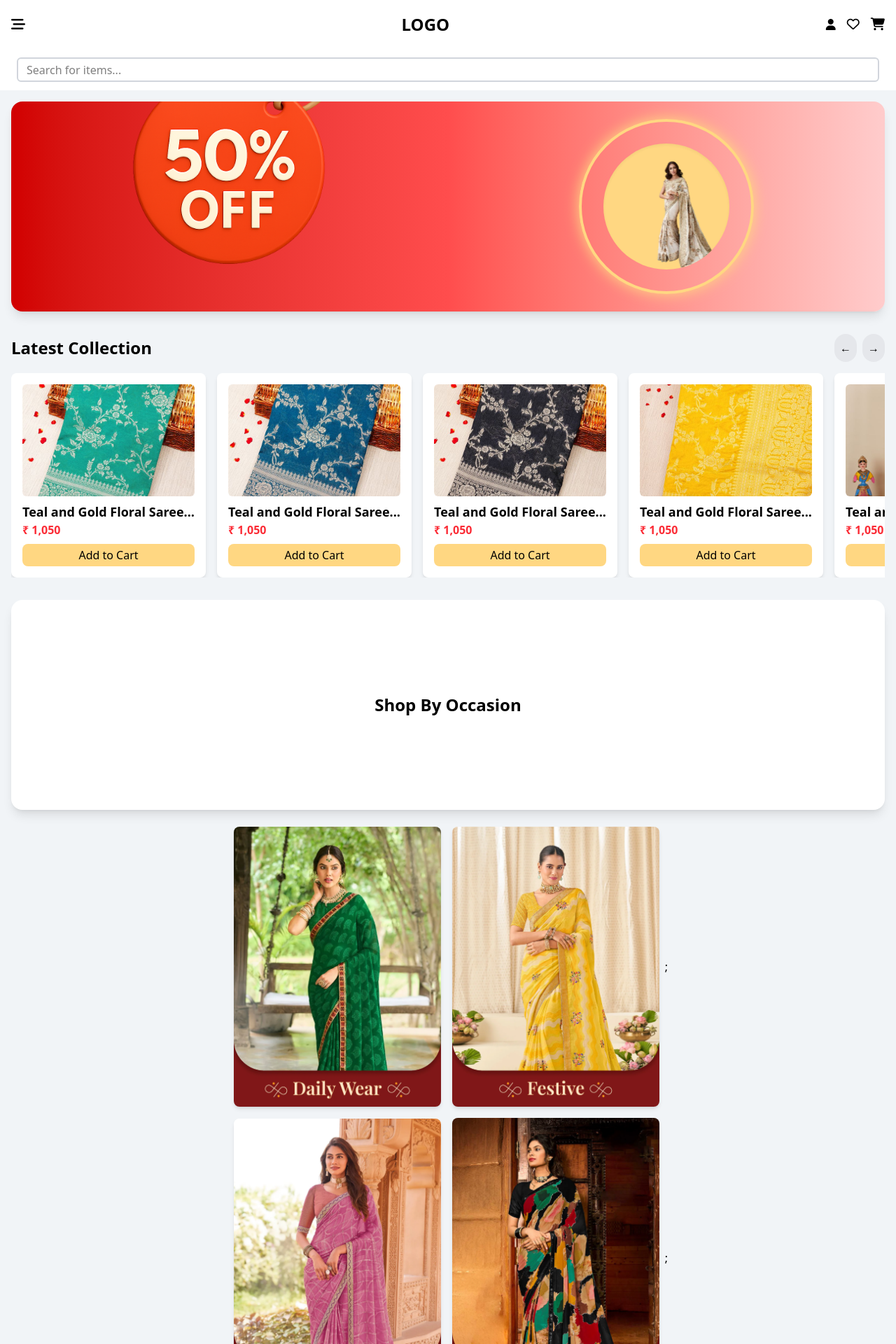
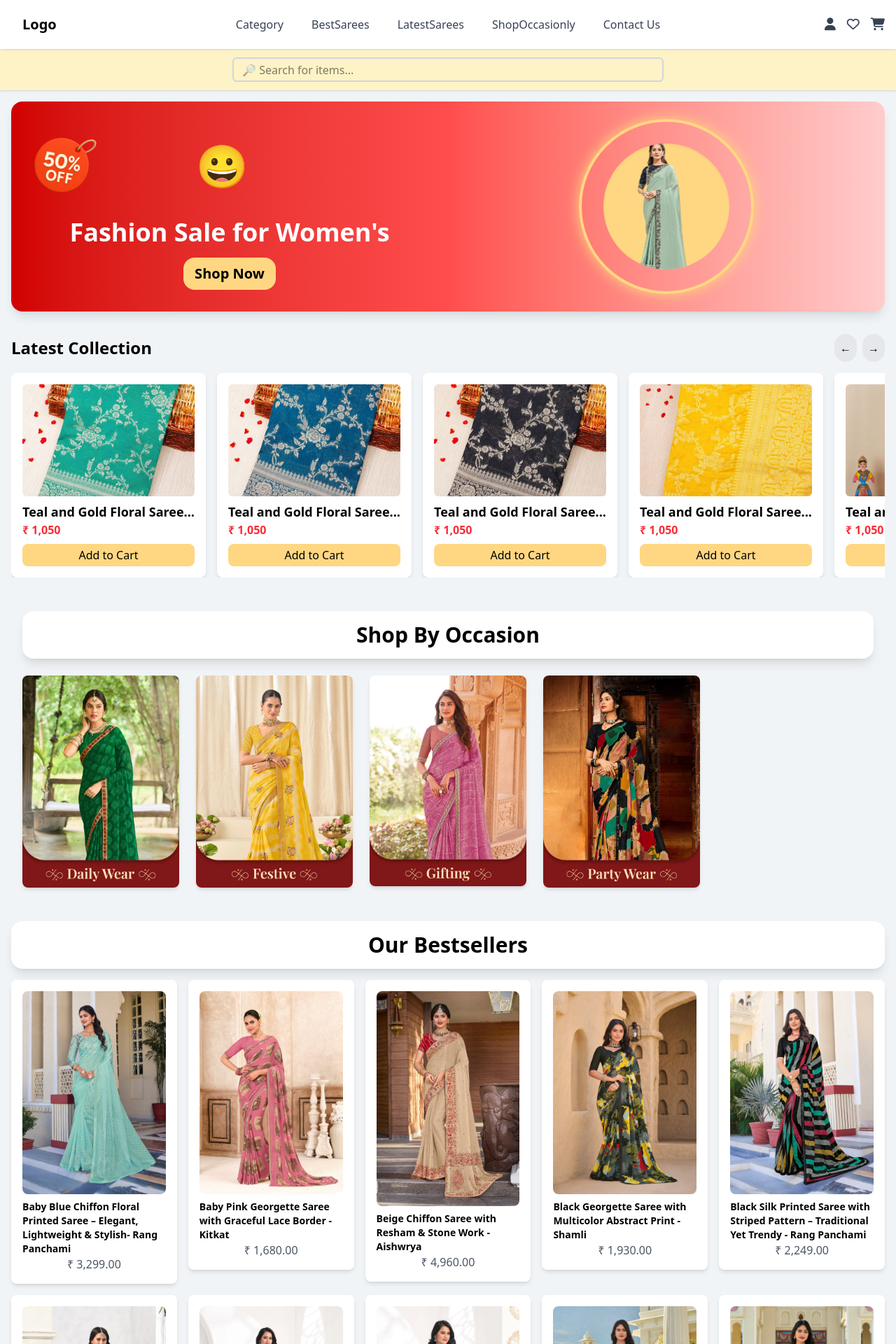
Before and after one commit to Sneh-a123/E-commerce-website, a React (Vite) app: page / in a window 1280 px wide. Shown: the top 1920 px of the page at 70% size. Built offline with nearby package versions, Linux system fonts and the light colour scheme.

Commit message:
resposive on laptop size

```diff
--- a/index.html
+++ b/index.html
@@ -7,7 +7,7 @@
     <link rel="stylesheet" href="https://cdnjs.cloudflare.com/ajax/libs/font-awesome/6.7.2/css/all.min.css" integrity="sha512-Evv84Mr4kqVGRNSgIGL/F/aIDqQb7xQ2vcrdIwxfjThSH8CSR7PBEakCr51Ck+w+/U6swU2Im1vVX0SVk9ABhg==" crossorigin="anonymous" referrerpolicy="no-referrer" />
     <title>Vite + React</title>
   </head>
-  <body class="bg-[#f1f4f7]">
+  <body class="bg-[#f1f4f7] overflow-auto">
     <div id="root"></div>
     <script type="module" src="/src/main.jsx"></script>
   </body>
--- a/src/Header.jsx
+++ b/src/Header.jsx
@@ -4,29 +4,40 @@ const Header = () => {
   return (
     <>
       {/* Top Navigation Bar */}
-      <div className="bg-white w-full h-[70px] flex items-center justify-between px-4 py-5">
-        {/* Hamburger Icon - Visible only on small screens */}
-        <i className="fa-solid fa-bars-staggered text-xl block md:hidden"></i>
+      <div className="bg-white w-full h-[70px] flex items-center justify-between px-4 py-5 shadow relative">
 
-        {/* Logo */}
-        <h1 className="text-lg sm:text-xl md:text-2xl font-bold">LOGO</h1>
+        {/* LEFT SECTION - Hamburger + Logo */}
+        <div className=" p-4 flex justify-between items-center">
+          <div className="block lg:hidden">
+            <i className="fa-solid fa-bars-staggered text-xl text-red-500"></i>
+          </div>
+          <h1 className="text-xl font-bold">Logo</h1>
+        </div>
 
-        {/* Icons - Heart & Cart */}
-        <div className="flex items-center gap-4">
-            <i class="fa-solid fa-user"></i>
+
+        {/* CENTER MENU - only for large screens */}
+        <div className="hidden lg:flex items-center gap-10 text-sm md:text-base text-gray-700 font-medium absolute left-1/2 -translate-x-1/2">
+          <a href="#" className="hover:text-red-500 transition">Category</a>
+          <a href="#" className="hover:text-red-500 transition">BestSarees</a>
+          <a href="#" className="hover:text-red-500 transition">LatestSarees</a>
+          <a href="#" className="hover:text-red-500 transition">ShopOccasionly</a>
+          <a href="#" className="hover:text-red-500 transition">Contact Us</a>
+        </div>
+
+        {/* RIGHT ICONS */}
+        <div className="flex items-center gap-4 text-gray-700">
+          <i className="fa-solid fa-user text-base sm:text-lg"></i>
           <i className="fa-regular fa-heart text-base sm:text-lg"></i>
           <i className="fa-solid fa-cart-shopping text-base sm:text-lg"></i>
         </div>
       </div>
 
       {/* Search Bar */}
-      <div className="px-3 py-2 md:px-6 md:py-3 bg-white">
+      <div className="px-3 py-2 md:px-6 md:py-3 flex justify-center bg-amber-100 shadow-sm">
         <input
           type="text"
-          name="search"
-          id="search"
-          placeholder="Search for items..."
-          className="w-full h-[35px] px-3 border-2 border-gray-300 rounded-md text-sm md:text-base"
+          placeholder="🔎 Search for items..."
+          className="w-full md:w-[50%] h-[35px] px-3 border-2 border-gray-300 rounded-md text-sm md:text-base focus:outline-none focus:border-red-500"
         />
       </div>
     </>
--- a/src/Hero_section.jsx
+++ b/src/Hero_section.jsx
@@ -23,11 +23,16 @@ const Hero_section = () => {
 
     {/* Left Side */}
     <div className="w-full md:w-[50%] px-3 text-center flex flex-col items-center justify-center gap-4 py-4">
-      <img src={Tag} className="w-[60%] md:w-[70%]" alt="" />
-      <h1 className="font-bold text-xl md:text-2xl">Fashion Sale for Women's</h1>
-      <button className="bg-[#ffd782] font-semibold text-black px-4 py-2 text-[16px] md:text-[20px] rounded-2xl">
+      <div className="flex items-center justify-center md:justify-start ">
+        <img src={Tag} className="w-[60%] md:w-[20%] rotate-[10deg] transition-transform duration-500 hover:rotate-[-10deg]" alt="" />
+        <div className="items-center justify-center md:ml-33 hidden md:block">
+          <span className="text-6xl">😀</span>
+        </div>
+      </div>
+      <h1 className="font-bold text-xl md:text-4xl">Fashion Sale for Women's</h1>
+      <a href=""><button className="bg-[#ffd782] font-semibold text-black px-4 py-2 text-[16px] md:text-[20px] rounded-2xl transition-all ease-in-out hover:scale-130 cursor-pointer ">
         Shop Now
-      </button>
+      </button></a>
     </div>
 
     {/* Right Side (Slider) */}
--- a/src/Our_Bestsellers.jsx
+++ b/src/Our_Bestsellers.jsx
@@ -26,22 +26,24 @@ const Our_Bestsellers = () => {
     ]
     return (
         <section className="p-4">
-            <div className="bg-white rounded-2xl text-white w-full p-3 h-auto md:h-[300px] flex items-center justify-center shadow-lg">
-                <h1 className="font-bold text-black text-xl md:text-2xl">Our Bestsellers</h1>
-            </div>
+           <div className="bg-white rounded-2xl shadow-lg py-4 px-6 text-center">
+        <h1 className="font-bold text-black text-xl md:text-3xl">
+          Our Bestsellers
+        </h1>
+      </div>
             <div className="flex-col md:flex-row items-center justify-center gap-4 space-y-5 mt-4">
                 {/* Add your bestsellers content here */}
                 <div className="grid grid-cols-2 md:grid-cols-3 lg:grid-cols-5 gap-4">
                     {bestsellers.map((item) => (
-                        <div key={item.id} className="bg-white shadow-md rounded-lg p-4 flex flex-col items-center">
+                        <a href=""><div key={item.id} className="bg-white shadow-md rounded-lg p-4 flex flex-col items-center">
                             <img src={item.img} alt={item.name} className="w-full h-auto rounded-lg mb-2" />
                             <h2 className="text-sm font-semibold">{item.name}</h2>
                             <p className="text-gray-600">{item.price}</p>
-                        </div>
+                        </div></a>
                     ))}
                 </div>
                 <div className="flex justify-center">
-                    <a href=""><button className="bg-red-700 text-white font-bold text-center px-20 py-2">View All</button></a>
+                    <a href=""><button className="bg-red-700 text-white font-bold text-center px-20 py-2 cursor-pointer">View All</button></a>
                 </div>
             </div>
         </section>
--- a/src/shop_by_occation.jsx
+++ b/src/shop_by_occation.jsx
@@ -1,37 +1,38 @@
 import React from "react";
-import image1 from"./assets/occasional_saree/Daily_Wear.webp";
-import image2 from"./assets/occasional_saree/Festival.webp";
-import image3 from"./assets/occasional_saree/Gifting.webp";
-import image4 from"./assets/occasional_saree/Party_Wear.webp";
-
+import image1 from "./assets/occasional_saree/Daily_Wear.webp";
+import image2 from "./assets/occasional_saree/Festival.webp";
+import image3 from "./assets/occasional_saree/Gifting.webp";
+import image4 from "./assets/occasional_saree/Party_Wear.webp";
 
 const Shop_by_occation = () => {
-    const image_1st =[image1, image2];
-    const image_2nd =[image3, image4];
+  const images = [image1, image2, image3, image4];
 
-    return (
-        <section className="p-4">
-        <div className="bg-white rounded-2xl text-white w-full p-3 h-auto md:h-[300px] flex items-center justify-center shadow-lg">
-            <h1 className="font-bold text-black text-xl md:text-2xl">Shop By Occasion</h1>
-        </div>
-        <div className="flex-col md:flex-row items-center justify-center gap-4 mt-4">
-           <div className="flex items-center justify-center">
-                {image_1st.map((image, index) => (
-                    <div key={index} className="w-1/2 md:w-1/4 p-2">
-                        <img src={image} alt={`Occasion ${index + 1}`} className="w-full h-auto rounded-lg shadow-md" />
-                    </div>
-                ))};
-           </div>
-           <div className="flex items-center justify-center">
-                {image_2nd.map((image, index) => (
-                    <div key={index} className="w-1/2 md:w-1/4 p-2">
-                        <img src={image} alt={`Occasion ${index + 3}`} className="w-full h-auto rounded-lg shadow-md" />
-                    </div>
-                ))};
-           </div>
-        </div>
-        </section>
-    );
-}
+  return (
+    <section className="p-4 md:p-8">
+      {/* Heading */}
+      <div className="bg-white rounded-2xl shadow-lg py-4 px-6 text-center">
+        <h1 className="font-bold text-black text-xl md:text-3xl">
+          Shop By Occasion
+        </h1>
+      </div>
+
+      {/* Image Grid */}
+      <div className="mt-6 grid grid-cols-2 sm:grid-cols-3 lg:grid-cols-4 xl:grid-cols-5 gap-6">
+        {images.map((image, index) => (
+         <a href=""> <div
+            key={index}
+            className="w-full transition-transform duration-300 hover:scale-105"
+          >
+            <img
+              src={image}
+              alt={`Occasion ${index + 1}`}
+              className="w-full object-cover rounded-lg shadow-md"
+            />
+          </div></a>
+        ))}
+      </div>
+    </section>
+  );
+};
 
 export default Shop_by_occation;
--- a/src/testinomial.jsx
+++ b/src/testinomial.jsx
@@ -46,9 +46,11 @@ const testinomial = () => {
     return (
         <>
             <section className="p-4 space-y-5">
-                <div className="bg-white rounded-2xl text-white w-full p-3 h-auto md:h-[300px] flex items-center justify-center shadow-lg">
-                    <h1 className="font-bold text-black text-xl md:text-2xl">Testimonials</h1>
-                </div>
+                <div className="bg-white rounded-2xl shadow-lg py-4 px-6 text-center">
+        <h1 className="font-bold text-black text-xl md:text-3xl">
+          Testinomial
+        </h1>
+      </div>
                 <div className="w-[100%] px-4 py-8 bg-gray-50">
                     <h2 className="text-2xl md:text-3xl font-bold text-center text-gray-800 mb-6">What Our Clients Say</h2>
                     <div
```
